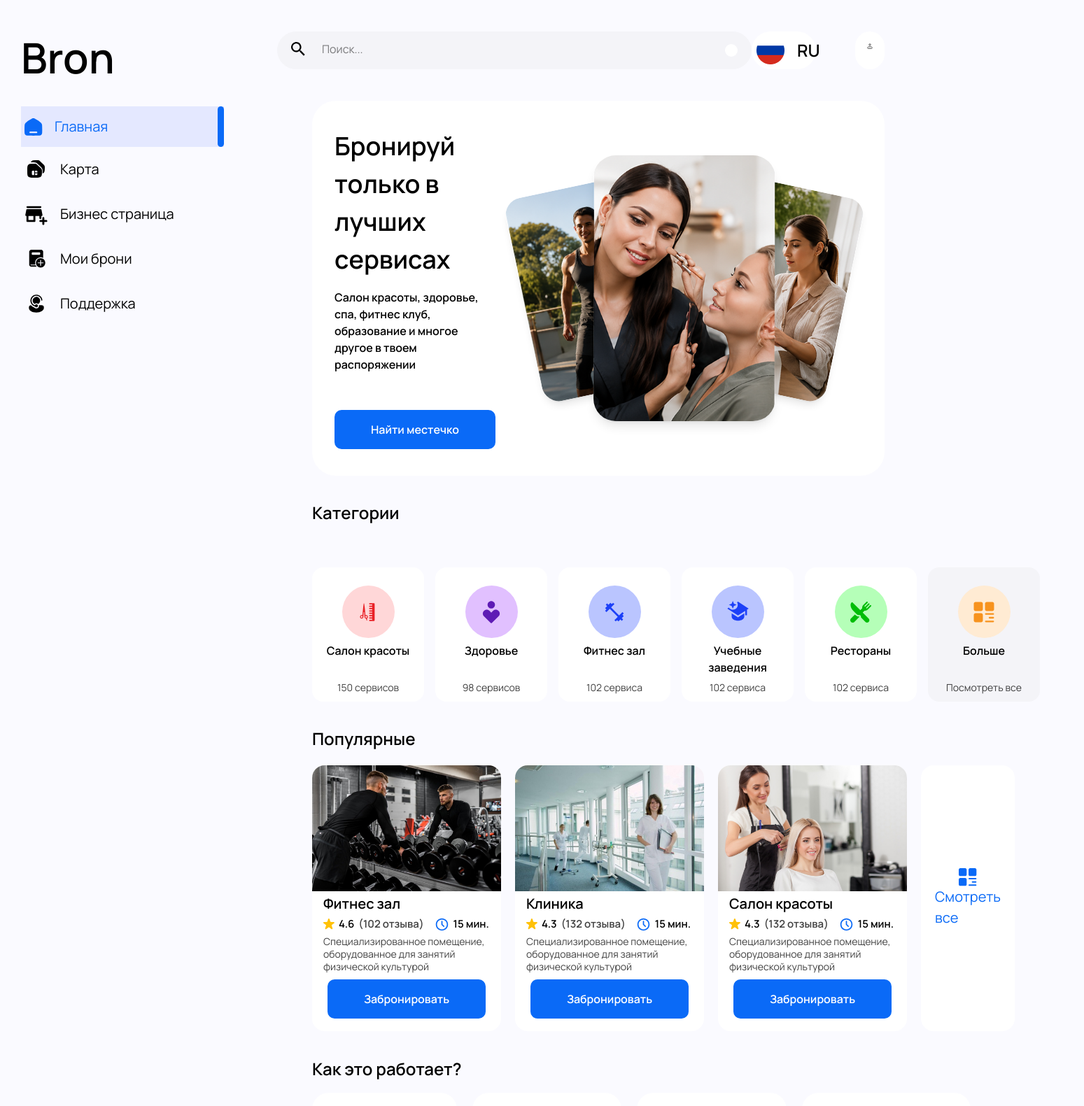
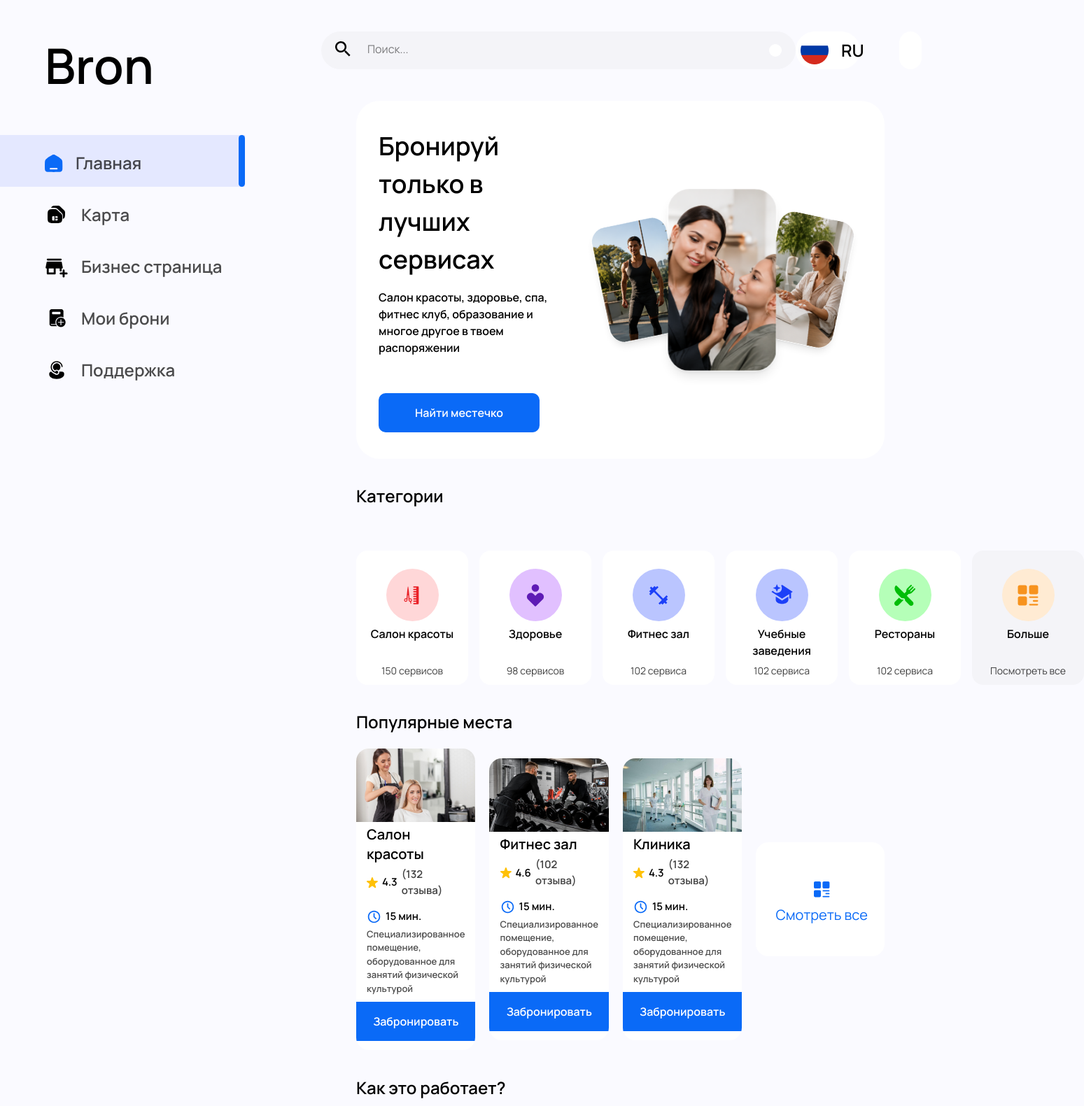
Before and after one commit to rgxzlol/Bron-frontend, a Next.js app: page / in a window 1280 px wide. Shown: the top 1581 px of the page at 70% size, 1549 px wide, since content can reach past the window. Built offline with nearby package versions, Linux system fonts and the light colour scheme.

Commit message:
fix(style): Fixes size and style inconsistencies with the layout

```diff
--- a/src/components/features/home/HeroSection.tsx
+++ b/src/components/features/home/HeroSection.tsx
@@ -3,12 +3,12 @@ import HeroPhotoCarousel from "@/components/features/home/hero-photo-carousel";
 
 export default function HeroSection() {
   return (
-    <section className="flex flex-nowrap items-center gap-[10px] rounded-[34px] bg-white px-[32px] py-[38px]">
-      <div className="flex max-w-[471px] flex-col gap-[15px]">
-        <h1 className="max-w-[350px] text-[36px] font-semibold">
+    <section className="flex flex-nowrap items-center gap-[42px] rounded-[34px] bg-white px-[32px] py-[38px]">
+      <div className="flex max-w-[471px] flex-col">
+        <h1 className="max-w-[350px] text-[36px] font-semibold mb-[15px] ">
           Бронируй только в лучших сервисах
         </h1>
-        <p className="mb-[38px] font-semibold">
+        <p className="mb-[53px] font-semibold">
           Салон красоты, здоровье, спа, фитнес клуб, образование и многое другое
           в твоем распоряжении
         </p>
--- a/src/components/features/home/Popular.tsx
+++ b/src/components/features/home/Popular.tsx
@@ -10,22 +10,22 @@ export default function Popular() {
   return (
     <section>
       <h2 className="mb-[20px] text-[24px] font-semibold">
-        Популярные
+        Популярные места
       </h2>
 
-      <div className="flex flex-nowrap gap-[20px]">
+      <div className="flex flex-nowrap gap-[20px] items-center">
         {popularPlaces.map((place) => (
           <Link
             key={place.id}
             href={`${routes.map}?shopId=${place.shopId || 1}`}
-            className="flex w-full min-w-[270px] flex-1 flex-col overflow-hidden rounded-[18px] bg-white"
+            className="group flex w-full max-w-[274px] flex-1 flex-col overflow-hidden rounded-[18px] bg-white transition-all duration-300 hover:shadow-lg"
           >
             <Image
-              className="h-[180px] w-full object-cover"
+              className=" w-full object-cover transition-transform duration-300 group-hover:scale-105"
               src={place.img}
               alt={place.title}
-              width={400}
-              height={180}
+              width={274}
+              height={169}
             />
 
             <div className="flex flex-col gap-[9px] px-[16px] pb-[13px] pt-[4px] items-center">
@@ -63,26 +63,28 @@ export default function Popular() {
                   </div>
                 </div>
 
-                <p className="line-clamp-3 min-h-[54px] text-[14px] leading-[18px] opacity-75">
+                <p className="opacity-70 justify-start text-black text-[13px] font-semibold">
                   {place.desc}
                 </p>
               </div>
 
-              <Button text="Забронировать" as="span" />
+              <Button text="Забронировать" as="span" className="transition-colors duration-300 group-hover:bg-[#0859d3]" />
             </div>
           </Link>
         ))}
 
         <Link
           href={routes.home}
-          className="flex min-h-[380px] flex-1 flex-col items-center justify-center rounded-[18px] bg-white p-[20px] max-w-[274px]"
+          className="max-h-max flex flex-col items-center gap-2.5 rounded-[18px] bg-white pb-11 pt-14 pl-7 pr-6 group transition-all duration-300 hover:shadow-lg"
         >
           <Image
             src={assets.popular.blueMore}
             alt="Смотреть все"
+            height={23}
+            width={23}
           />
 
-          <span className="text-[20px] text-[#0a6af7]">
+          <span className="text-[20px] text-[#0a6af7] transition-colors duration-300 group-hover:text-[#0859d3]">
             Смотреть все
           </span>
         </Link>
--- a/src/components/features/home/hero-photo-carousel.tsx
+++ b/src/components/features/home/hero-photo-carousel.tsx
@@ -16,9 +16,9 @@ const slotConfig: Record<
   Slot,
   { offsetX: number; rotate: number; scale: number; zIndex: number }
 > = {
-  left: { offsetX: -130, rotate: -12, scale: 0.78, zIndex: 1 },
+  left: { offsetX: -120, rotate: -12, scale: 0.7, zIndex: 1 },
   center: { offsetX: 0, rotate: 0, scale: 1, zIndex: 10 },
-  right: { offsetX: 130, rotate: 12, scale: 0.78, zIndex: 1 },
+  right: { offsetX: 120, rotate: 12, scale: 0.7, zIndex: 1 },
 };
 
 function getSlot(imageIndex: number, centerIndex: number): Slot {
@@ -32,24 +32,32 @@ const AUTO_PLAY_MS = 5000;
 
 export default function HeroPhotoCarousel() {
   const [centerIndex, setCenterIndex] = useState(1);
+  const [isHovered, setIsHovered] = useState(false);
 
   useEffect(() => {
+    if (isHovered) return;
+
     const timer = setInterval(() => {
       setCenterIndex((prev) => (prev + 1) % photos.length);
     }, AUTO_PLAY_MS);
+
     return () => clearInterval(timer);
-  }, []);
+  }, [isHovered]);
 
   return (
-    <div className="relative h-[400px] w-[min(100%,520px)] shrink-0">
+    <div
+      className="relative h-[250px] w-[min(100%,400px)] shrink-0"
+      onMouseEnter={() => setIsHovered(true)}
+      onMouseLeave={() => setIsHovered(false)}
+    >
       {photos.map((src, index) => {
         const slot = getSlot(index, centerIndex);
         const { offsetX, rotate, scale, zIndex } = slotConfig[slot];
 
         return (
           <div
-            key={src.src}
-            className="absolute left-1/2 top-1/2 origin-center transition-all duration-700 ease-in-out"
+            key={src.src || index}
+            className="absolute left-1/2 top-1/2 origin-center transition-all duration-700 ease-in-out will-change-transform"
             style={{
               zIndex,
               transform: `translate(calc(-50% + ${offsetX}px), -50%) rotate(${rotate}deg) scale(${scale})`,
@@ -58,10 +66,10 @@ export default function HeroPhotoCarousel() {
             <Image
               src={src}
               alt={`Пример сервиса ${index + 1}`}
-              width={280}
-              height={380}
-              priority={slot === "center"}
-              className="h-[380px] w-[280px] rounded-[32px] object-cover shadow-lg"
+              width={157}
+              height={242}
+              priority
+              className="rounded-[32px] object-cover shadow-lg border border-transparent"
             />
           </div>
         );
--- a/src/components/layout/Header/SearchBar.tsx
+++ b/src/components/layout/Header/SearchBar.tsx
@@ -20,7 +20,7 @@ export default function SearchBar() {
     return (
         <div className="flex items-center rounded-[38px] bg-[#f4f4f8] px-5 py-[6px]">
             <label className="relative flex items-center pb-1">
-                <Image className="mr-4" src={assets.header.search} alt="Поиск" width={20} height={20} />
+                <Image className="mr-4" src={assets.header.search} alt="Поиск" width={22} height={22} />
                 <input
                     className="mr-1 h-[25px] w-[600px] p-2
                    focus:outline-none
@@ -47,7 +47,7 @@ export default function SearchBar() {
                 type="button"
                 className="rounded-full bg-white p-[9px]"
                 aria-label="Фильтры" >
-                <Image src={assets.header.filter} alt="" />
+                <Image src={assets.header.filter} alt="" width={18} height={18} />
             </button>
             {
                 isOpen &&
--- a/src/components/layout/Sidebar/Sidebar.tsx
+++ b/src/components/layout/Sidebar/Sidebar.tsx
@@ -1,36 +1,28 @@
-"use client"
-
 import { mainNavItems } from "@/config/navigation";
-import Link from "next/link";
-import { usePathname } from "next/navigation";
-import s from "./sidebar.module.css";
 import { Logo } from "@/components/shared/Logo";
 import { NavLink } from "@/components/shared/Navlink";
 
 export default function Sidebar() {
-  const pathname = usePathname();
 
   return (
     <aside
-      className={`${s.sidebar} flex w-[320px] shrink-0 flex-col pt-[37px] pl-[30px] mr-[60px]`}
+      className="sticky top-0 h-screen flex w-[350px] shrink-0 flex-col pt-[41px] mr-[93px]"
     >
-      <Logo />
+      <Logo className="pl-[64px]" />
 
-      <ul className={`${s.menu} mt-[25px]`}>
+      <ul className="list-none w-full mt-[47px]">
         {mainNavItems.map((item) => {
-          const isActive =
-            item.href === "/"
-              ? pathname === "/"
-              : pathname.startsWith(item.href);
 
           return (
-            <li className={s.title} key={item.href}>
-              {/* <Link
+            <li key={item.href} className="w-full">
+              <NavLink
                 href={item.href}
-                className={`${s.link} ${isActive ? s.active : ""}`}
+                className="group relative flex w-full items-center gap-4.5 pl-16 pt-5.5 pb-4 transition-colors duration-500 hover:bg-[#e4e8ff]
+      after:absolute after:-right-[10px] after:top-0 after:h-full after:w-[9px] after:rounded-[9px] after:bg-[#0a6af7] after:opacity-0 after:transition-all after:duration-500 hover:after:right-0 hover:after:opacity-100"
+                activeClassName="!text-[#0a6af7] bg-[#e4e8ff] [&_.icon]:bg-[#0a6af7] after:right-0 after:opacity-100"
               >
                 <span
-                  className={s.icon}
+                  className="icon h-6 w-6 shrink-0 bg-black transition-colors duration-500 group-hover:bg-[#0a6af7] mask-no-repeat [-webkit-mask-repeat:no-repeat] mask-containt [-webkit-mask-size:contain] mask-center [-webkit-mask-position:center]"
                   style={{
                     width: item.icon.width,
                     height: item.icon.height,
@@ -39,25 +31,9 @@ export default function Sidebar() {
                   }}
                   aria-hidden
                 />
-                <span className="text-xl">{item.title}</span>
-              </Link> */}
-
-              <NavLink
-                href={item.href}
-                className={s.link}
-                activeClassName={s.active}
-              >
-                <span
-                  className={s.icon}
-                  style={{
-                    width: item.icon.width,
-                    height: item.icon.height,
-                    WebkitMaskImage: `url(${item.icon.src})`,
-                    maskImage: `url(${item.icon.src})`,
-                  }}
-                  aria-hidden
-                />
-                <span className="text-xl">{item.title}</span>
+                <span className="text-[24px] font-semibold text-black/70 transition-colors duration-500 group-hover:text-[#0a6af7]">
+                  {item.title}
+                </span>
               </NavLink>
             </li>
           );
--- a/src/components/layout/Sidebar/sidebar.module.css
+++ /dev/null
@@ -1,102 +0,0 @@
-.sidebar {
-    position: sticky;
-    top: 0;
-
-    height: 100vh;
-}
-
-.menu {
-    list-style: none;
-    width: 100%;
-}
-
-.link {
-    width: 100%;
-    display: flex;
-    align-items: center;
-    gap: 17px;
-    padding: 15px 5px;
-    position: relative;
-    transition: background 0.5s;
-}
-
-.link:hover {
-    background: #e4e8ff;
-}
-
-.link::after {
-    content: "";
-    position: absolute;
-    right: -10px;
-    top: 0;
-
-    width: 9px;
-    height: 100%;
-
-    background: #0a6af7;
-    border-radius: 9px;
-
-    opacity: 0;
-
-    transition:
-        opacity 0.5s,
-        right 0.5s;
-}
-
-.link:hover::after {
-    right: 0;
-    opacity: 1;
-}
-
-.icon {
-    width: 24px;
-    height: 24px;
-    flex-shrink: 0;
-
-    background-color: #000;
-
-    -webkit-mask-repeat: no-repeat;
-    mask-repeat: no-repeat;
-
-    -webkit-mask-size: contain;
-    mask-size: contain;
-
-    -webkit-mask-position: center;
-    mask-position: center;
-
-    transition: background-color 0.5s;
-}
-
-.link:hover .icon {
-    background-color: #0a6af7;
-}
-
-.title {
-    transition: 0.5s;
-}
-
-.title:hover {
-    color: #0a6af7;
-}
-
-.active {
-    color: #0a6af7;
-    background: #e4e8ff;
-}
-
-.active .icon {
-    background-color: #0a6af7;
-}
-
-.active::after {
-    content: "";
-    position: absolute;
-    right: 0px;
-    top: 0;
-    opacity: 1;
-    width: 9px;
-    height: 100%;
-
-    background: #0a6af7;
-    border-radius: 9px;
-}
--- a/src/components/shared/Logo.tsx
+++ b/src/components/shared/Logo.tsx
@@ -1,9 +1,13 @@
 import { siteConfig } from "@/config/site"
 import Link from "next/link"
 
-export const Logo = () => {
+interface LogoProps {
+    className?: string;
+}
+
+export const Logo = ({ className = '' }: LogoProps) => {
     return (
-        <Link href="/" className='self-start text-[60px] font-semibold'>
+        <Link href="/" className={`text-[70px] font-semibold ${className}`.trim()}>
             {siteConfig.name}
         </Link>
     )
--- a/src/data/popular.ts
+++ b/src/data/popular.ts
@@ -2,6 +2,16 @@ import { assets } from "@/lib/assets";
 import type { PopularPlace } from "@/types/popular";
 
 export const popularPlaces: PopularPlace[] = [
+  {
+    id: 1,
+    shopId: 4,
+    title: "Салон красоты",
+    rating: 4.3,
+    reviews: 132,
+    time: 15,
+    desc: "Специализированное помещение, оборудованное для занятий физической культурой",
+    img: assets.popular.photo1,
+  },
   {
     id: 2,
     shopId: 1,
@@ -22,14 +32,4 @@ export const popularPlaces: PopularPlace[] = [
     desc: "Специализированное помещение, оборудованное для занятий физической культурой",
     img: assets.popular.photo3,
   },
-  {
-    id: 1,
-    shopId: 4,
-    title: "Салон красоты",
-    rating: 4.3,
-    reviews: 132,
-    time: 15,
-    desc: "Специализированное помещение, оборудованное для занятий физической культурой",
-    img: assets.popular.photo1,
-  },
 ];
```
Also changed, not shown: src/components/features/home/WhyUs.tsx (+5 -5 lines).
